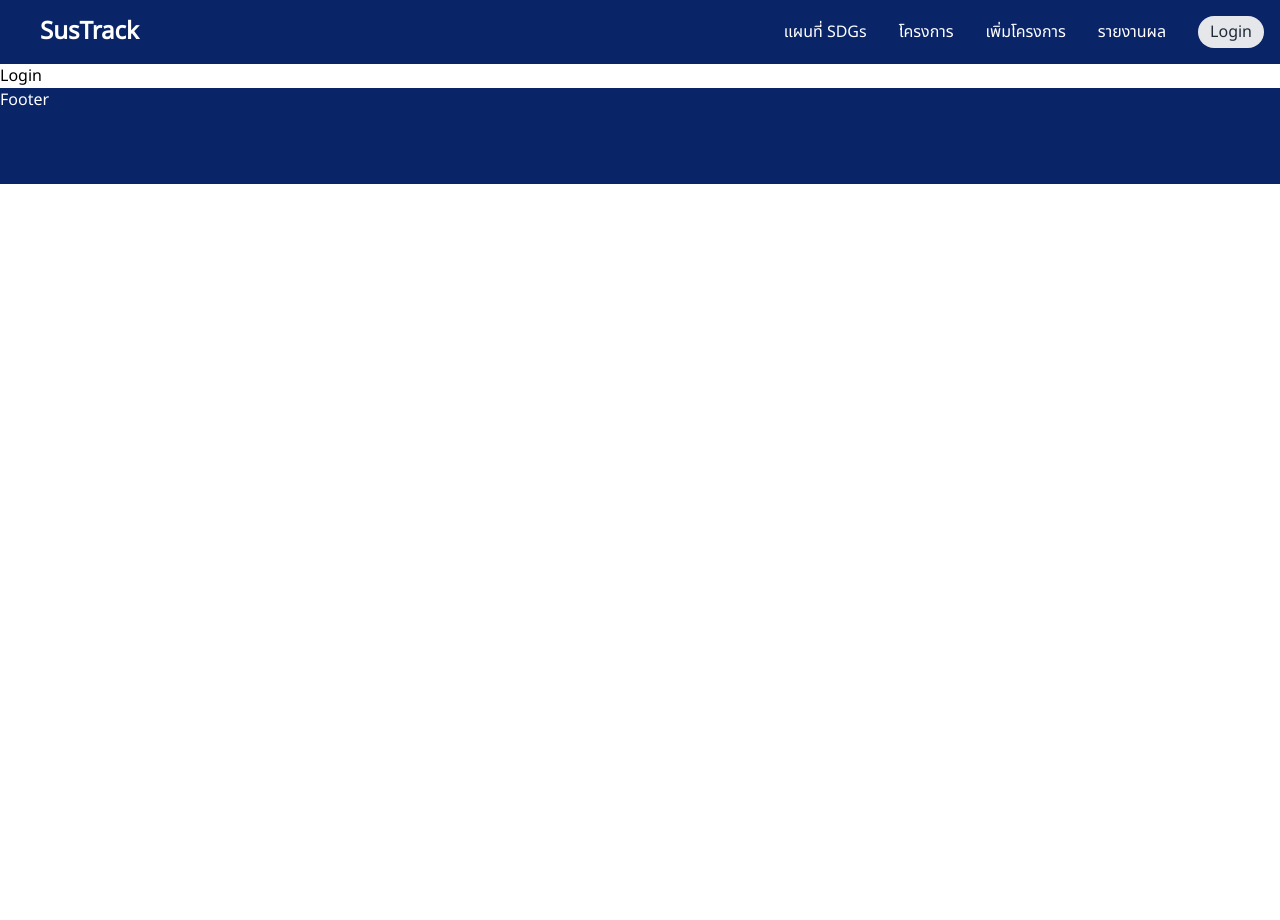
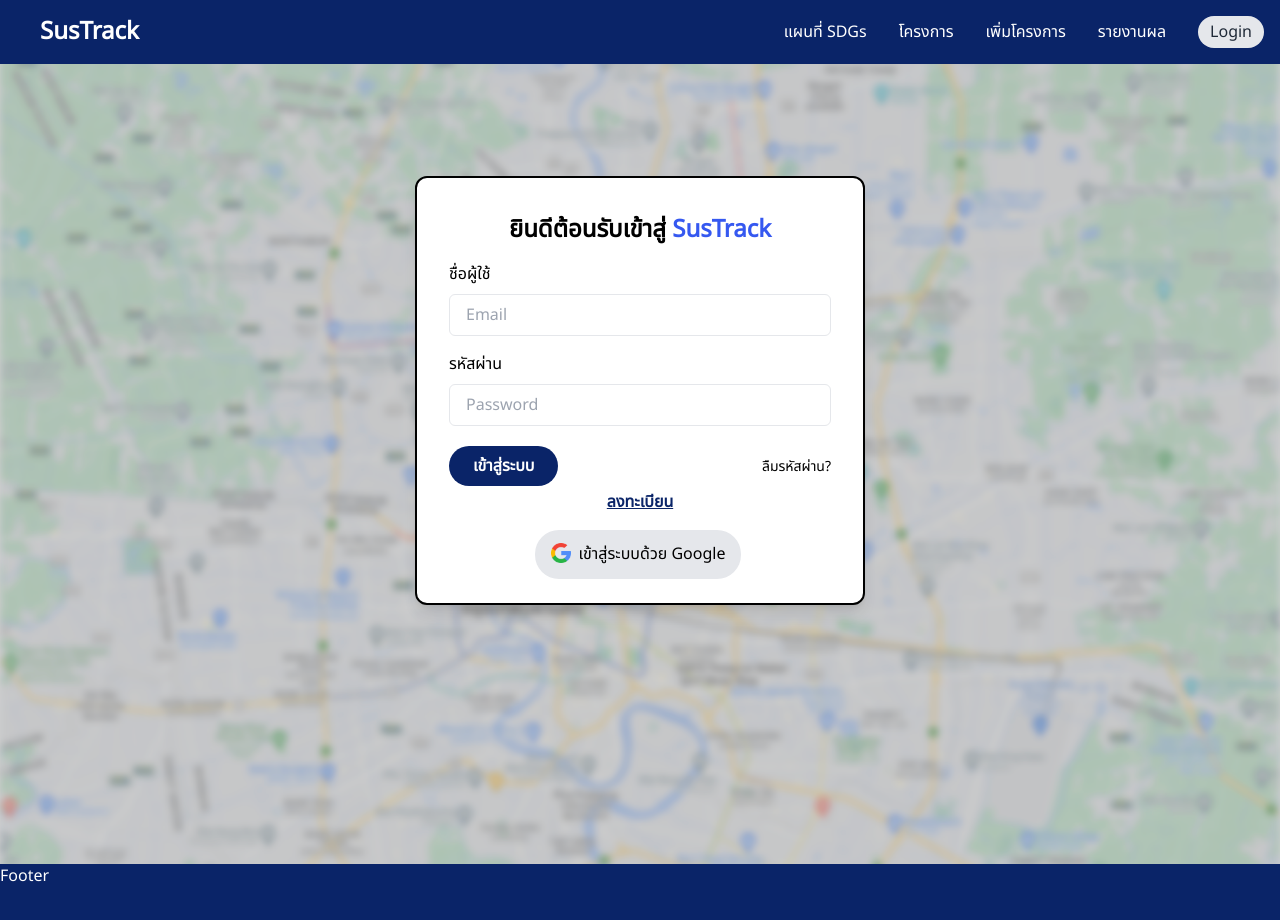
Before and after one commit to NongMindHouse/SusTrack, a React (Vite) app: page /login in a window 1280 px wide. Shown: the top 920 px of the page. Before the commit the page ends 800 px from the top, so only its background shows below. Built offline with nearby package versions, Linux system fonts and the light colour scheme; a web font is replaced by a local one.

Commit message:
✨feat: Login &  Regis Page

```diff
--- /dev/null
+++ b/src/components/Login/LoginForm.tsx
@@ -0,0 +1,92 @@
+import React from "react";
+import { Link } from "react-router-dom";
+
+type Props = {};
+
+const LoginForm: React.FC<Props> = () => {
+  const handleLogin = (e: React.FormEvent<EventTarget>) => {
+    e.preventDefault();
+  };
+
+  return (
+    <div className="flex flex-col items-center justify-center">
+      <div className="flex-grow ">
+        <div className="flex items-center justify-center ">
+          <div className="px-8 py-6 mt-4 text-left bg-white sm:w-[450px] rounded-xl border-2 border-black shadow-lg">
+            <h3 className="text-2xl font-bold text-center mt-3">
+              ยินดีต้อนรับเข้าสู่ <span className="font-bold text-lightblue">SusTrack</span>
+            </h3>
+            <form action="" onSubmit={handleLogin}>
+              <div className="mt-4">
+                <div>
+                  <label className="block font-medium">
+                    ชื่อผู้ใช้
+                    <label>
+                      <input
+                        type="text"
+                        placeholder="Email"
+                        className="w-full px-4 py-2 mt-2 border rounded-md focus:outline-none focus:ring-1 focus:ring-navy"
+                        required
+                      />
+                    </label>
+                  </label>
+                </div>
+                <div className="mt-4">
+                  <label className="block font-medium">
+                    รหัสผ่าน
+                    <label>
+                      <input
+                        type="password"
+                        placeholder="Password"
+                        className="w-full px-4 py-2 mt-2 border rounded-md focus:outline-none focus:ring-1 focus:ring-navy"
+                        required
+                      />
+                    </label>
+                  </label>
+                </div>
+                <div className="flex items-baseline justify-between my-1">
+                  <button
+                    className="px-6 py-2 mt-4 text-white font-semibold bg-navy rounded-full hover:bg-lightblue hover:text-white transition ease-linear duration-200"
+                    type="submit"
+                    onClick={handleLogin}
+                  >
+                    เข้าสู่ระบบ
+                  </button>
+
+                  <Link to="" className="text-sm hover:underline">
+                   ลืมรหัสผ่าน?
+                  </Link>
+                </div>
+                {/* Register */}
+                <div className="text-center">
+                  <Link to="/register" className="text-center text-navy font-bold underline">
+                    ลงทะเบียน
+                  </Link>
+                </div>
+
+                <div className="text-center">
+                  <button
+                    className="px-4 py-3 mt-4 mr-1 text-black font-medium bg-gray-200 rounded-3xl hover:bg-lightblue hover:text-white transition ease-linear duration-00"
+                    type="submit"
+                    onClick={(e) => handleLogin(e)}
+                  >
+                    <img
+                      src="images/google_logo.png"
+                      alt="google"
+                      width={20}
+                      height={20}
+                      className="inline mr-2 mb-1"
+                    />
+                    เข้าสู่ระบบด้วย Google
+                  </button>
+                </div>
+              </div>
+            </form>
+          </div>
+        </div>
+      </div>
+    </div>
+  );
+};
+
+export default LoginForm;
--- /dev/null
+++ b/src/components/Register/RegisForm.tsx
@@ -0,0 +1,97 @@
+import React from "react";
+
+type Props = {};
+
+const RegisForm: React.FC<Props> = () => {
+  const handleRegis = (e: React.FormEvent<EventTarget>) => {
+    e.preventDefault();
+  };
+
+  return (
+    <div className="flex flex-col items-center justify-center">
+      <div className="flex-grow ">
+        <div className="flex items-center justify-center ">
+          <div className="px-8 py-6 mt-4 text-left bg-white sm:w-[450px] rounded-xl border-2 border-black shadow-lg">
+            <h3 className="text-2xl font-bold text-center mt-3">
+              ลงทะเบียน <span className="font-bold text-lightblue">SusTrack</span>
+            </h3>
+            <form action="" onSubmit={handleRegis}>
+              <div className="mt-4">
+                <div>
+                  <label className="block font-medium">
+                    ชื่อผู้ใช้
+                    <label>
+                      <input
+                        type="text"
+                        placeholder="Email"
+                        className="w-full px-4 py-2 mt-2 border rounded-md focus:outline-none focus:ring-1 focus:ring-navy"
+                        required
+                      />
+                    </label>
+                  </label>
+                </div>
+
+                <div className="mt-4">
+                  <label className="block font-medium">
+                    รหัสผ่าน
+                    <label>
+                      <input
+                        type="password"
+                        placeholder="Password"
+                        className="w-full px-4 py-2 mt-2 border rounded-md focus:outline-none focus:ring-1 focus:ring-navy"
+                        required
+                      />
+                    </label>
+                  </label>
+                </div>
+
+                <div className="mt-4">
+                  <label className="block font-medium">
+                    ยืนยันรหัสผ่าน
+                    <label>
+                      <input
+                        type="password"
+                        placeholder="Password"
+                        className="w-full px-4 py-2 mt-2 border rounded-md focus:outline-none focus:ring-1 focus:ring-navy"
+                        required
+                      />
+                    </label>
+                  </label>
+                </div>
+
+                <div className="flex items-baseline justify-center my-1">
+                  <button
+                    className="px-6 py-2 mt-4 text-white font-semibold bg-navy rounded-full hover:bg-lightblue hover:text-white transition ease-linear duration-200"
+                    type="submit"
+                    onClick={handleRegis}
+                  >
+                    ลงทะเบียน
+                  </button>
+                </div>
+
+                <div className="text-center">
+                  <button
+                    className="px-4 py-3 mt-4 mr-1 text-black font-medium bg-gray-200 rounded-full hover:bg-lightblue hover:text-white transition ease-linear duration-00"
+                    type="submit"
+                    onClick={(e) => handleRegis(e)}
+                  >
+                    <img
+                      src="images/google_logo.png"
+                      alt="google"
+                      width={20}
+                      height={20}
+                      className="inline mr-2 mb-1"
+                    />
+                    เข้าสู่ระบบด้วย Google
+                  </button>
+                </div>
+              </div>
+            </form>
+          </div>
+        </div>
+      </div>
+    </div>
+  );
+};
+
+export default RegisForm;
--- a/src/pages/Login.tsx
+++ b/src/pages/Login.tsx
@@ -1,11 +1,14 @@
-import React from 'react'
+import LoginForm from "@/components/Login/LoginForm";
+import React from "react";
 
-type Props = {}
+const Login: React.FC = () => {
+  return (
+    <div className="bg-gray-50 flex items-center flex-col relative">
+      <section className="w-full bg-hero bg-cover bg-center py-24 h-screen">
+        <LoginForm />
+      </section>
+    </div>
+  );
+};
 
-const Login = (props: Props) => {
-  return (
-    <div>Login</div>
-  )
-}
-
-export default Login
+export default Login;
--- a/src/pages/Register.tsx
+++ b/src/pages/Register.tsx
@@ -1,11 +1,13 @@
-import React from 'react'
+import RegisForm from "@/components/Register/RegisForm";
 
-type Props = {}
+const Register = () => {
+  return (
+    <div className="bg-gray-50 flex items-center flex-col relative">
+      <section className="w-full bg-hero bg-cover bg-center py-24 h-screen">
+        <RegisForm />
+      </section>
+    </div>
+  );
+};
 
-const Register = (props: Props) => {
-  return (
-    <div>Register</div>
-  )
-}
-
-export default Register
+export default Register;
```
Also changed, not shown: public/images/google_logo.png (added).
